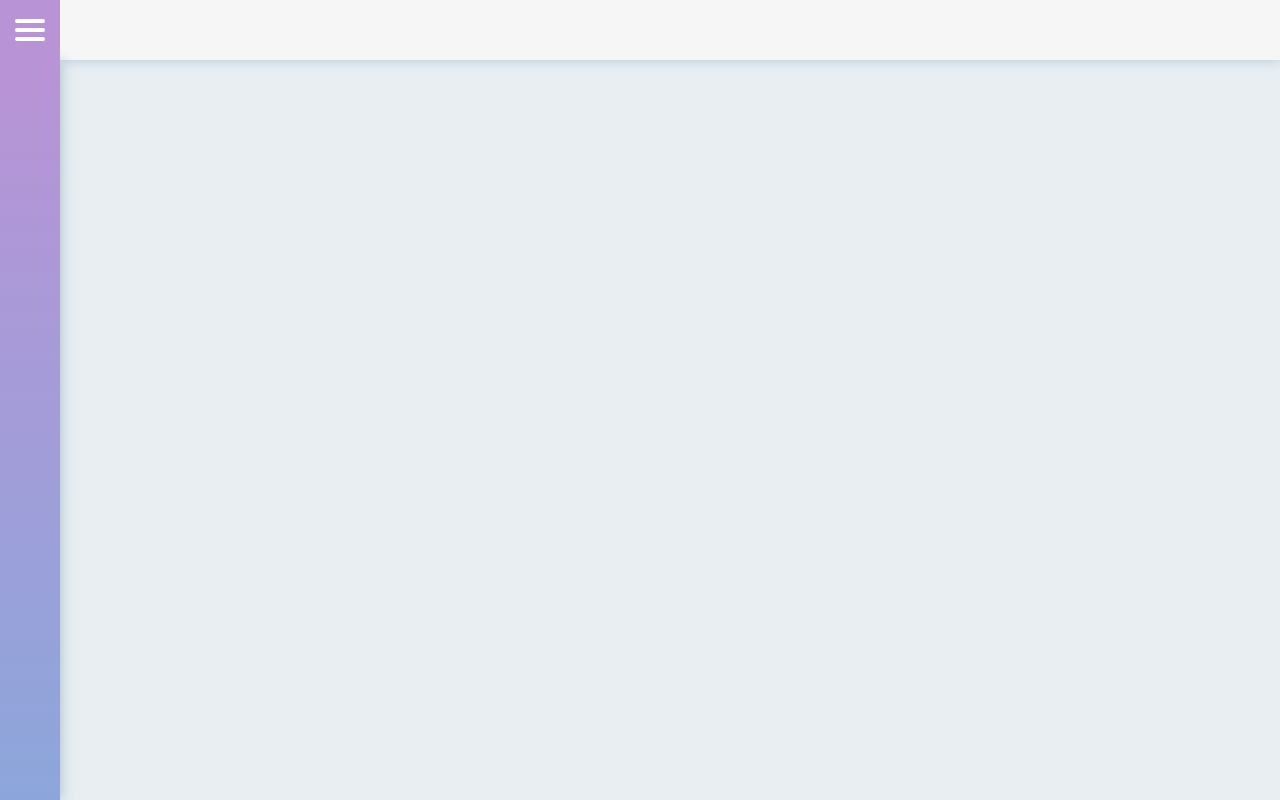
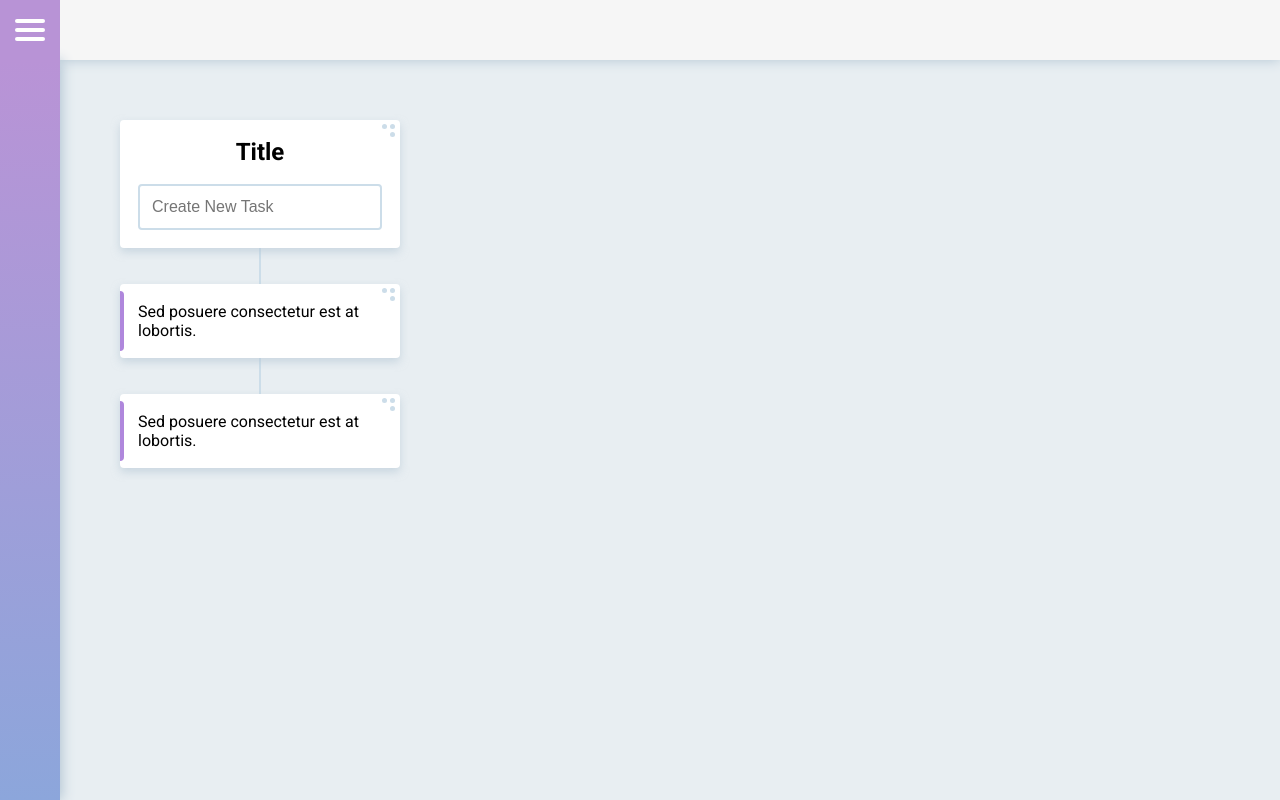
Before and after one commit to acekreations/kanban, a React (Create React App) app: page / in a window 1280 px wide. Built offline with nearby package versions, Linux system fonts and the light colour scheme.

Commit message:
add columns and task cards

```diff
--- a/public/index.html
+++ b/public/index.html
@@ -7,6 +7,10 @@
 
         <link rel="manifest" href="%PUBLIC_URL%/manifest.json" />
         <link rel="stylesheet" href="css/baseframe.min.css" />
+        <link
+            href="https://fonts.googleapis.com/css?family=Roboto:400,500,700&display=swap"
+            rel="stylesheet"
+        />
 
         <title>React App</title>
     </head>
--- a/src/App.css
+++ b/src/App.css
@@ -1,9 +1,71 @@
+.card {
+    background: #fff;
+    border-radius: 4px;
+    box-shadow: 0px 4px 8px rgba(178, 197, 211, 0.59);
+    padding: 18px;
+    box-sizing: border-box;
+    position: relative;
+    margin-bottom: 36px;
+}
+
+.card .dotMenu {
+    position: absolute;
+    top: 2px;
+    right: 5px;
+    cursor: pointer;
+}
+
+.card .dotMenu img {
+    width: 13px;
+}
+
+.card h2,
+p {
+    margin: 0px;
+}
+
+.card input {
+    border: 2px solid #ccdde9;
+    padding: 12px;
+    border-radius: 4px;
+    margin: 18px 0px 0px 0px;
+    width: 100%;
+    box-sizing: border-box;
+    font-size: 16px;
+}
+
+.taskColorMarker {
+    position: absolute;
+    left: 0px;
+    top: 10%;
+    width: 4px;
+    height: 80%;
+    border-top-right-radius: 4px;
+    border-bottom-right-radius: 4px;
+    background: #af87dc;
+}
+
+.column {
+    width: 280px;
+    background-image: url("/images/column-line.svg");
+    background-repeat: repeat-y;
+    background-position: center;
+}
+
 #logoBar {
     background: #f6f6f6;
     position: fixed;
     top: 0;
     left: 0;
     box-shadow: 0px 0px 12px rgba(178, 197, 211, 59);
+}
+
+#menuContainer {
+    position: fixed;
+    top: 0px;
+    left: 0px;
+    width: 60px;
+    height: 100%;
 }
 
 .menuHamburger {
--- a/src/App.js
+++ b/src/App.js
@@ -1,16 +1,24 @@
 import React from "react";
 import "./App.css";
+import data from "./seeds";
 
 //Components
 import Menu from "./components/Menu";
+import Column from "./components/Column";
 
 function App() {
     return (
         <div className="App">
             <div id="logoBar" className="w-100 h-60px" />
-            {/* logoBar spacer */}
-            <div className="w-100 h-60px" />
+
             <Menu />
+
+            <div
+                id="contentContainer"
+                className="ml-100px mt-100px pl-20px pt-20px"
+            >
+                <Column />
+            </div>
         </div>
     );
 }
--- /dev/null
+++ b/src/components/Column/Column.js
@@ -0,0 +1,23 @@
+import React, { Component } from "react";
+import TaskCard from "../TaskCard/TaskCard";
+
+class Column extends Component {
+    render() {
+        return (
+            <div className="column">
+                <div className="card text-center">
+                    <div className="dotMenu">
+                        <img src="./images/dot-menu.svg" alt="menu" />
+                    </div>
+                    <h2>Title</h2>
+                    <form>
+                        <input type="text" placeholder="Create New Task" />
+                    </form>
+                </div>
+                <TaskCard />
+                <TaskCard />
+            </div>
+        );
+    }
+}
+export default Column;
--- /dev/null
+++ b/src/components/Column/index.js
@@ -0,0 +1 @@
+export { default } from "./Column";
--- a/src/components/Menu/Menu.js
+++ b/src/components/Menu/Menu.js
@@ -33,7 +33,7 @@ class Menu extends Component {
 
     render() {
         return (
-            <div>
+            <div id="menuContainer">
                 <div
                     id="menuSpacer"
                     className="w-60px h-60px flex flex-direction-column align-items-center justify-content-center"
--- /dev/null
+++ b/src/components/TaskCard/TaskCard.js
@@ -0,0 +1,16 @@
+import React, { Component } from "react";
+
+class TaskCard extends Component {
+    render() {
+        return (
+            <div className="card">
+                <span className="taskColorMarker" />
+                <div className="dotMenu">
+                    <img src="./images/dot-menu.svg" alt="menu" />
+                </div>
+                <p>Sed posuere consectetur est at lobortis.</p>
+            </div>
+        );
+    }
+}
+export default TaskCard;
--- /dev/null
+++ b/src/components/TaskCard/index.js
@@ -0,0 +1 @@
+export { default } from "./TaskCard";
--- a/src/index.css
+++ b/src/index.css
@@ -1,4 +1,5 @@
 body {
     margin: 0;
     background: #e8eef2;
+    font-family: "Roboto", sans-serif;
 }
--- /dev/null
+++ b/src/seeds.json
@@ -0,0 +1,20 @@
+[
+    {
+        "column_title": "Backlog",
+        "tasks": [
+            {
+                "body": "Nulla vitae elit libero, a pharetra augue.",
+                "color": "#89DC87"
+            }
+        ]
+    },
+    {
+        "column_title": "In Progress",
+        "tasks": [
+            {
+                "body": "Nullam id dolor id nibh ultricies vehicula ut id elit.",
+                "color": "#89DC87"
+            }
+        ]
+    }
+]
```
Also changed, not shown: public/images/column-line.svg (added), public/images/dot-menu.svg (added).
